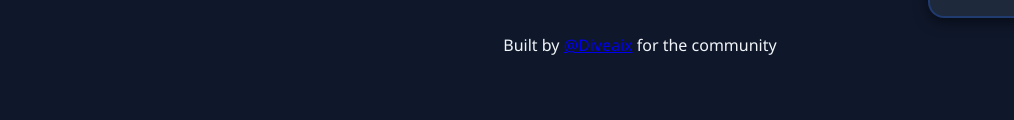
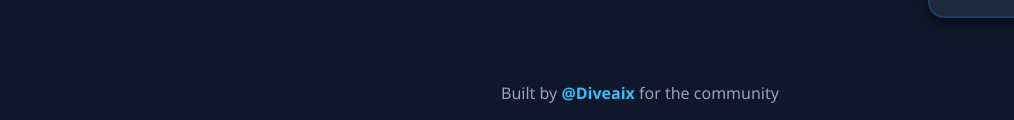
Before and after one commit to diveaix/pre-tge, a plain HTML site: page index.html in a window 1280 px wide. Shown: the part 766-886 px from the top of the page, 0-1014 px from the left. Before the commit the page ends 822 px from the top, so only its background shows below. Drawn offline with nearby package versions, Linux system fonts and the light colour scheme.

Commit message:
style.css

```diff
--- a/style.css
+++ b/style.css
@@ -17,3 +17,22 @@ input[type=file]{color:#e2e8f0;background:#1e293b;padding:.45rem;border-radius:1
 #project-pool{display:grid;grid-template-columns:repeat(4,70px);gap:1rem;justify-content:center}
 #project-pool img,.tier .dropzone img{width:64px;height:64px;object-fit:contain;border-radius:8px;cursor:grab;box-shadow:0 2px 6px rgba(0,0,0,.4);background:#0f172a;padding:4px;transition:transform .2s ease}
 #project-pool img:hover,.tier .dropzone img:hover{transform:scale(1.1)}
+
+footer {
+  margin-top: 2rem;
+  padding: 1rem;
+  text-align: center;
+  font-size: 1rem;
+  color: #94a3b8; /* soft gray */
+}
+
+footer a {
+  color: #38bdf8; /* sky blue accent */
+  font-weight: 600;
+  text-decoration: none;
+}
+
+footer a:hover {
+  text-decoration: underline;
+  color: #0ea5e9;
+}
```
